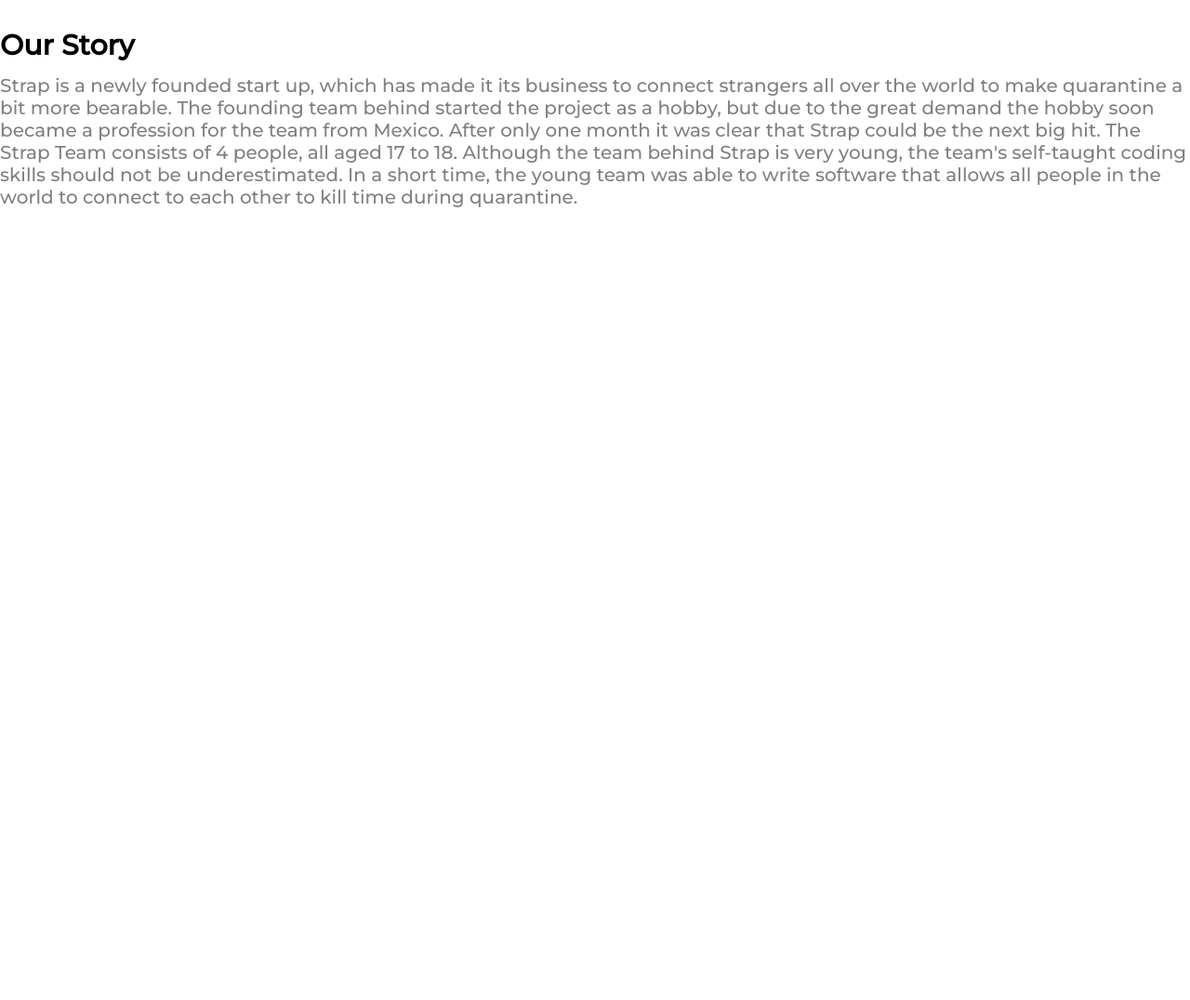
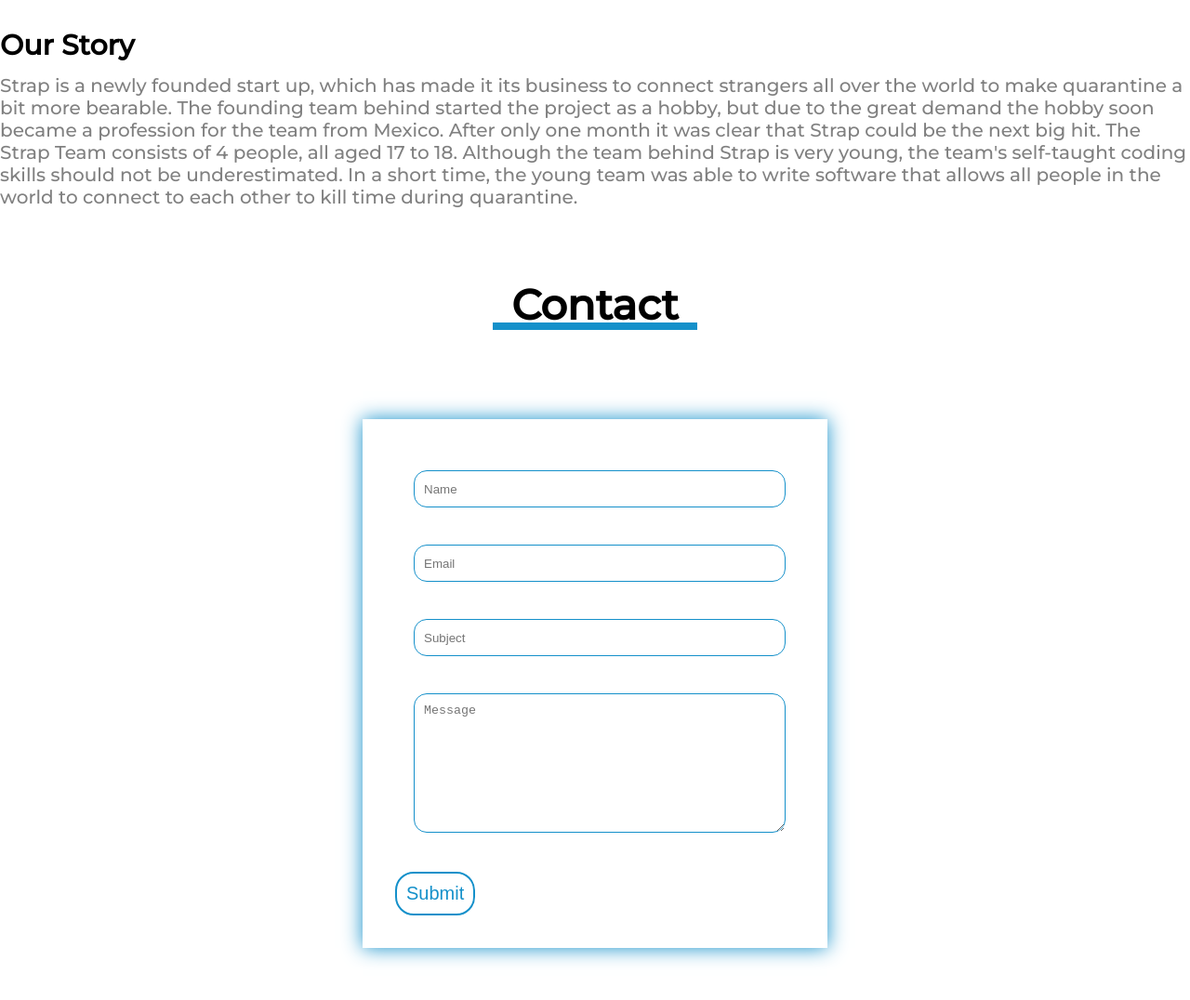
Before and after one commit to Diegogal04/Strap, a plain HTML site: page index.html in a window 1280 px wide. Shown: the part 1578-2654 px from the top of the page at 93% size. Before the commit the page ends 1878 px from the top, so only its background shows below. Drawn offline with Linux system fonts and the light colour scheme.

Commit message:
terminada la seccion de contact

```diff
--- a/index.html
+++ b/index.html
@@ -90,6 +90,20 @@
         </div>
     </div>
     </section>
+    <section class="contact-sect">
+        <h1 class="contact-title"><span class="higlight-contact" >Contact</span></h1>
+        <div class="contact-container">
+            <div class="contact-box">
+            <form>
+                <input type="text" class="input-field" placeholder="Name">
+                <input type="email" class="input-field" placeholder="Email">
+                <input type="text" class="input-field" placeholder="Subject">
+                <textarea class="input-field textarea-field" name="" id="" cols="30" rows="10" placeholder="Message"></textarea>
+                <button type="submit" class="contactsub-btn">Submit</button>
+            </form>
+        </div>
+        </div>
+    </section>
 
 
 </body>
--- a/style.css
+++ b/style.css
@@ -219,3 +219,81 @@
     color: var(--lightGrey);
     margin-top: 13px;
 }
+
+/* #### CONTACT #### */
+
+.contact-sect {
+    height: 850px;
+}
+
+.contact {
+    height: 800px;
+}
+
+.contact-title {
+    text-align: center;
+    font-size: 45px;
+}
+
+.contact-box {
+    width: 500px;
+    margin-top: 6rem;
+    background-color: white;
+    box-shadow: 0 0 20px 0 var(--blue);
+
+}
+
+.higlight-contact {
+    display: inline;
+    font-style: normal;
+    background-image: linear-gradient(0deg,var(--blue) 15%,transparent 0);
+    padding-right: 20px;
+    padding-left: 20px;
+}
+
+.contact-container {
+    display: flex;
+    justify-content: center;
+    align-items: center;
+}
+
+form {
+    margin: 35px;
+}
+
+.input-field {
+    width: 400px;
+    height: 40px;
+    margin: 20px;
+    padding-left: 10px;
+    padding-right: 10px;
+    border: 1px solid var(--blue);
+    border-radius: 14px;
+    outline: none;
+}
+
+.textarea-field {
+    height: 150px;
+    padding-top: 10px;
+}
+
+.contactsub-btn {
+    border-radius: 20px;
+    color: var(--blue);
+    margin-top: 18px;
+    padding: 10px;
+    background-color: white;
+    border: 2px solid var(--blue);
+    font-size: 20px;
+    cursor: pointer;
+}
+
+.contactsub-btn:hover {
+    background-color:  var(--blue);
+    color: white;
+}
+
+
+#### MEDIA QUERIES ####
+
+@media screen and (max-width)
```
